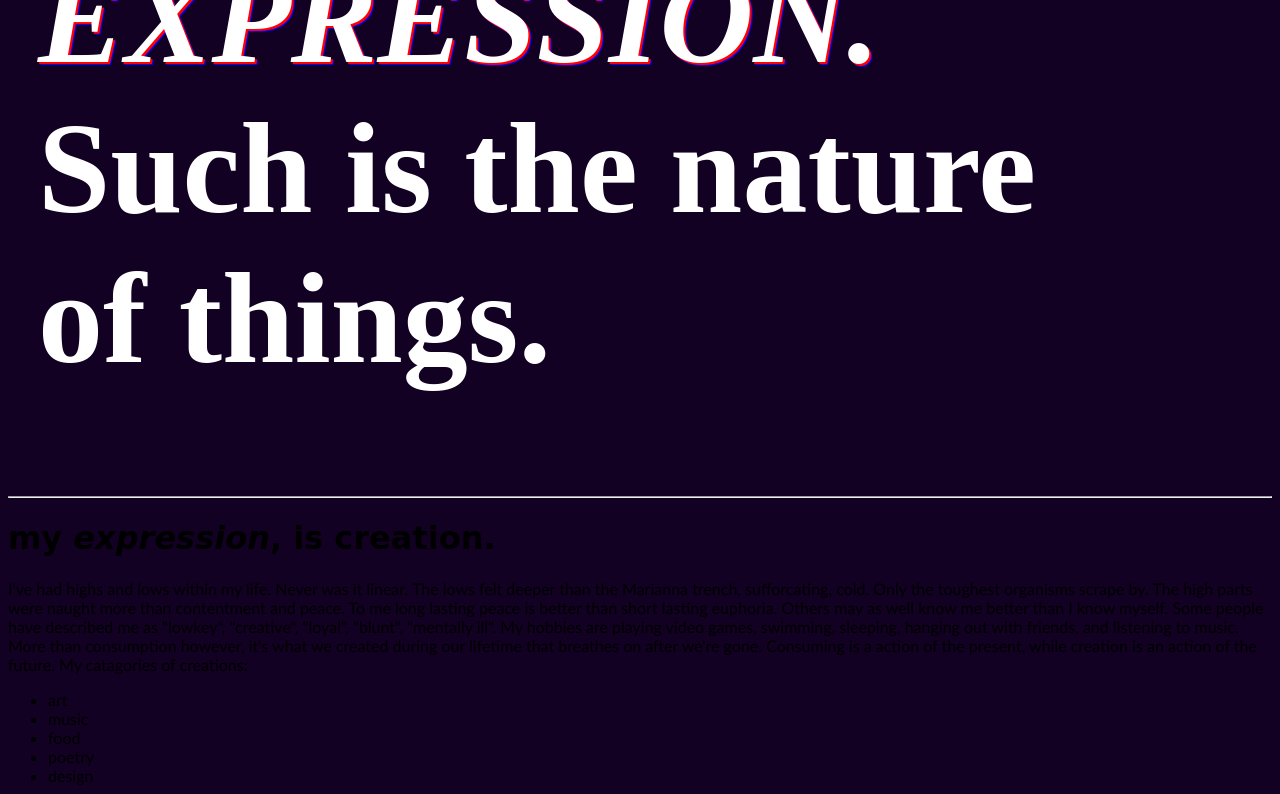
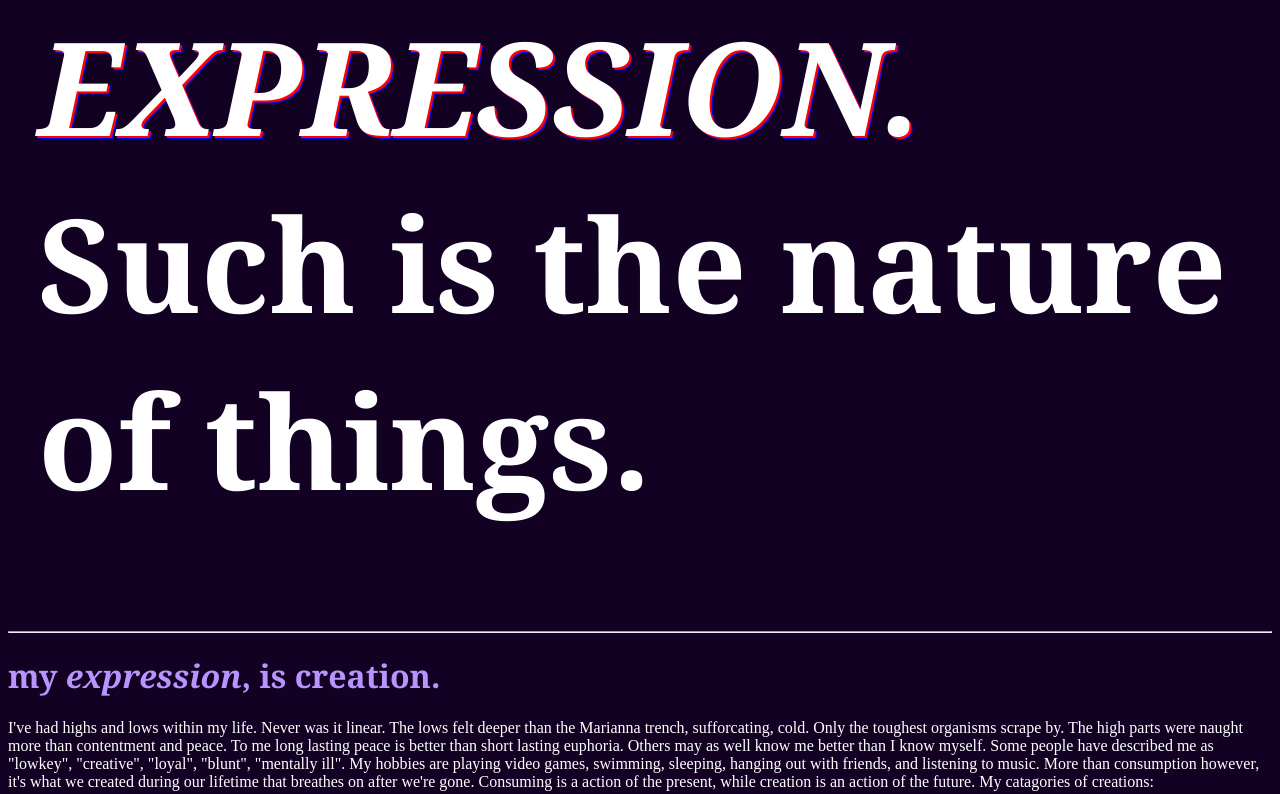
Before and after one commit to Caramel-illahi/Porfolio2022, a plain HTML site: page index.html in a window 1280 px wide. Shown: the part 479-1273 px from the top of the page. Drawn offline with Linux system fonts and the light colour scheme.

Commit message:
Update style.css

```diff
--- a/style.css
+++ b/style.css
@@ -56,7 +56,7 @@ nav img{
     color:white;
     font-size:130px;
     font-weight:bold;
-    font-family:Times New Roman;
+    font-family:Georgia;
     margin:auto;
     padding:auto;
     margin-left:30px;
@@ -82,5 +82,10 @@ span.dot{
   }
 
 h1{
-    font-family:cursive;
+    font-family:Georgia;
+    color:#b894ff;
 }
+
+#bio{
+    font-family:Times New Roman;
+    color:white;
```
